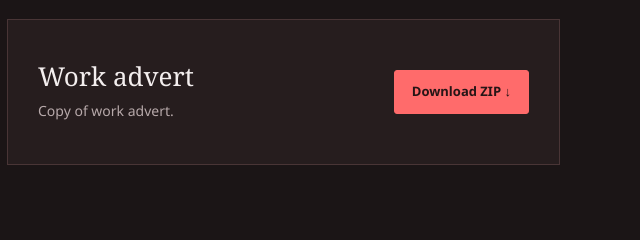
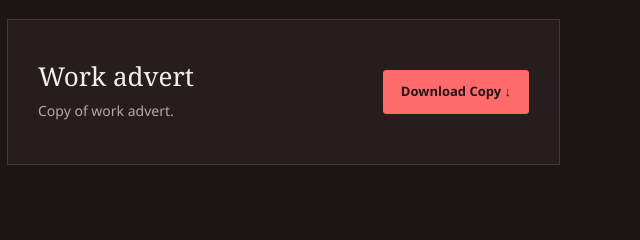
Before and after one commit to FRembiasz0/portfolio.github.io, a plain HTML site: page index.html in a window 1280 px wide. Shown: the part 2108-2348 px from the top of the page, 640-1280 px from the left. Drawn offline with Linux system fonts and the light colour scheme.

Commit message:
Update index.html

```diff
--- a/index.html
+++ b/index.html
@@ -564,7 +564,7 @@ public class IncidentQueue {
             <h3>Work advert</h3>
             <p class="cv-copy">Copy of work advert.</p>
           </div>
-          <a class="button" href="advert.zip" download>Download ZIP <span aria-hidden="true">&nbsp;↓</span></a>
+          <a class="button" href="copy.pdf" download>Download Copy <span aria-hidden="true">&nbsp;↓</span></a>
         </div>
       </div>
     </section>
```
